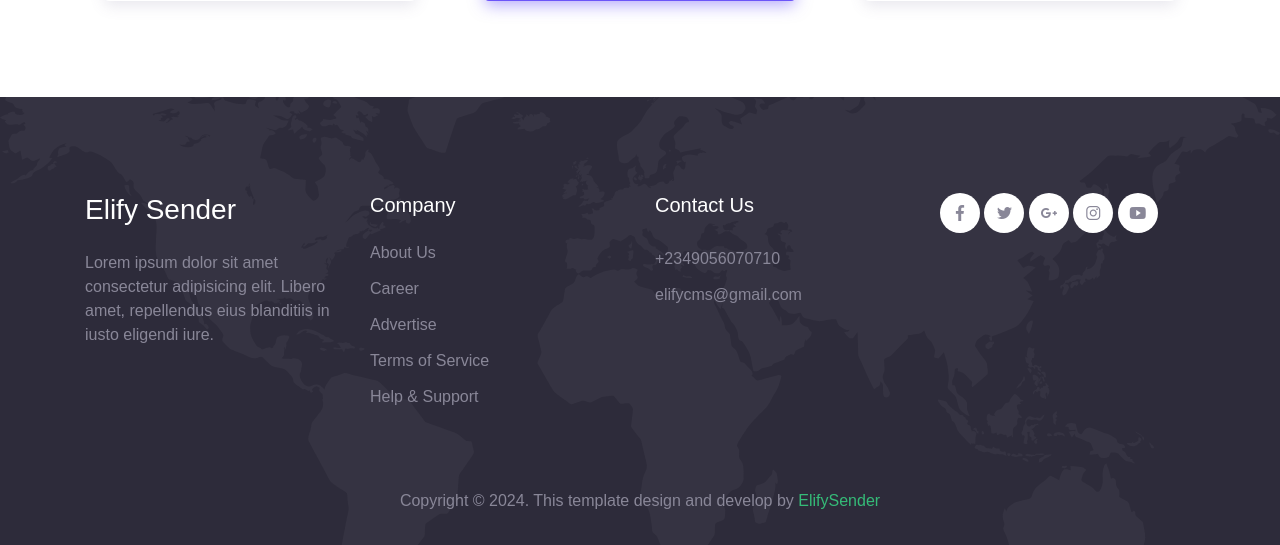
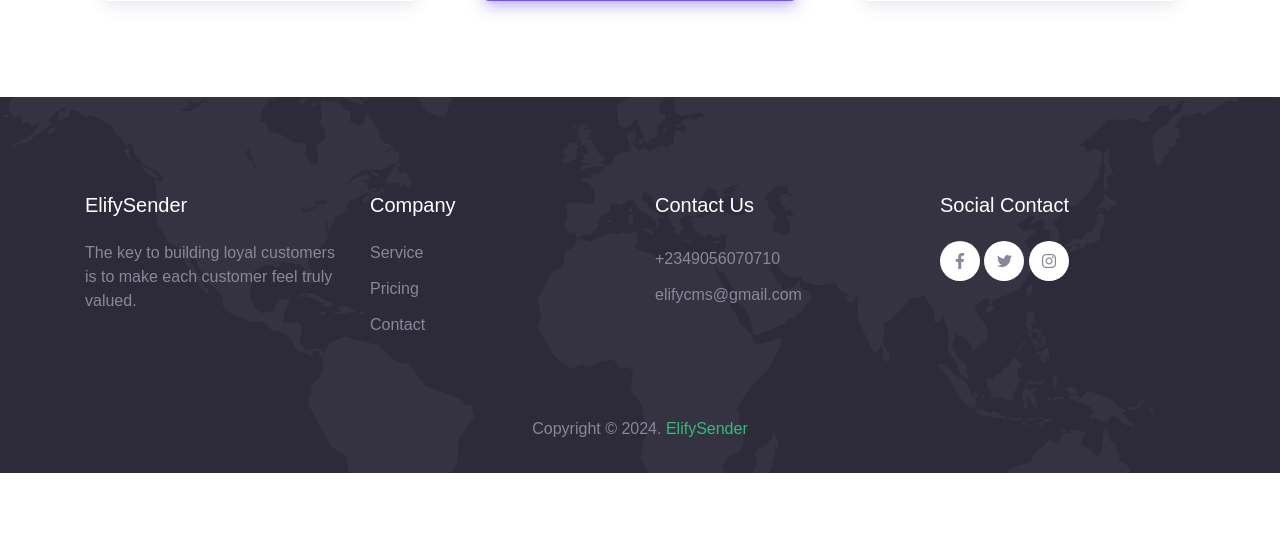
Before and after one commit to Binoculars7/elifysender, a PHP site: page /moonpie/home/index.php in a window 1280 px wide. Shown: the part 2134-2679 px from the top of the page. After the commit the page ends 2607 px from the top, so only its background shows below. Run offline with PHP 8.4, Linux system fonts and the light colour scheme; some web fonts are replaced.

Commit message:
first v8

```diff
--- a/home/index.php
+++ b/home/index.php
@@ -212,19 +212,17 @@
     <div class="container">
       <div class="row mb-5">
         <div class="col-lg-3 py-3">
-          <h3>Elify Sender</h3>
-          <p>Lorem ipsum dolor sit amet consectetur adipisicing elit. Libero amet, repellendus eius blanditiis in iusto eligendi iure.</p>
+          <h5>ElifySender</h5>
+          <p>The key to building loyal customers is to make each customer feel truly valued.</p>
 
 
         </div>
         <div class="col-lg-3 py-3">
           <h5>Company</h5>
           <ul class="footer-menu">
-            <li><a href="#">About Us</a></li>
-            <li><a href="#">Career</a></li>
-            <li><a href="#">Advertise</a></li>
-            <li><a href="#">Terms of Service</a></li>
-            <li><a href="#">Help & Support</a></li>
+            <li><a href="#services" class="btn-scroll" data-role="smoothscroll">Service</a></li>
+            <li><a href="#pricing" class="btn-scroll" data-role="smoothscroll">Pricing</a></li>
+            <li><a href="#contact" class="btn-scroll" data-role="smoothscroll">Contact</a></li>
           </ul>
         </div>
         <div class="col-lg-3 py-3">
@@ -233,17 +231,16 @@
           <a href="#" class="footer-link">elifycms@gmail.com</a>
         </div>
         <div class="col-lg-3 py-3">
+        <h5>Social Contact</h5>
           <div class="social-media-button">
             <a href="#"><span class="mai-logo-facebook-f"></span></a>
             <a href="#"><span class="mai-logo-twitter"></span></a>
-            <a href="#"><span class="mai-logo-google-plus-g"></span></a>
             <a href="#"><span class="mai-logo-instagram"></span></a>
-            <a href="#"><span class="mai-logo-youtube"></span></a>
           </div>
         </div>
       </div>
 
-      <p class="text-center" id="copyright">Copyright &copy; 2024. This template design and develop by <a href="#" target="_blank">ElifySender</a></p>
+      <p class="text-center" id="copyright">Copyright &copy; 2024. <a href="#" target="_blank">ElifySender</a></p>
     </div>
   </footer>
 
```
